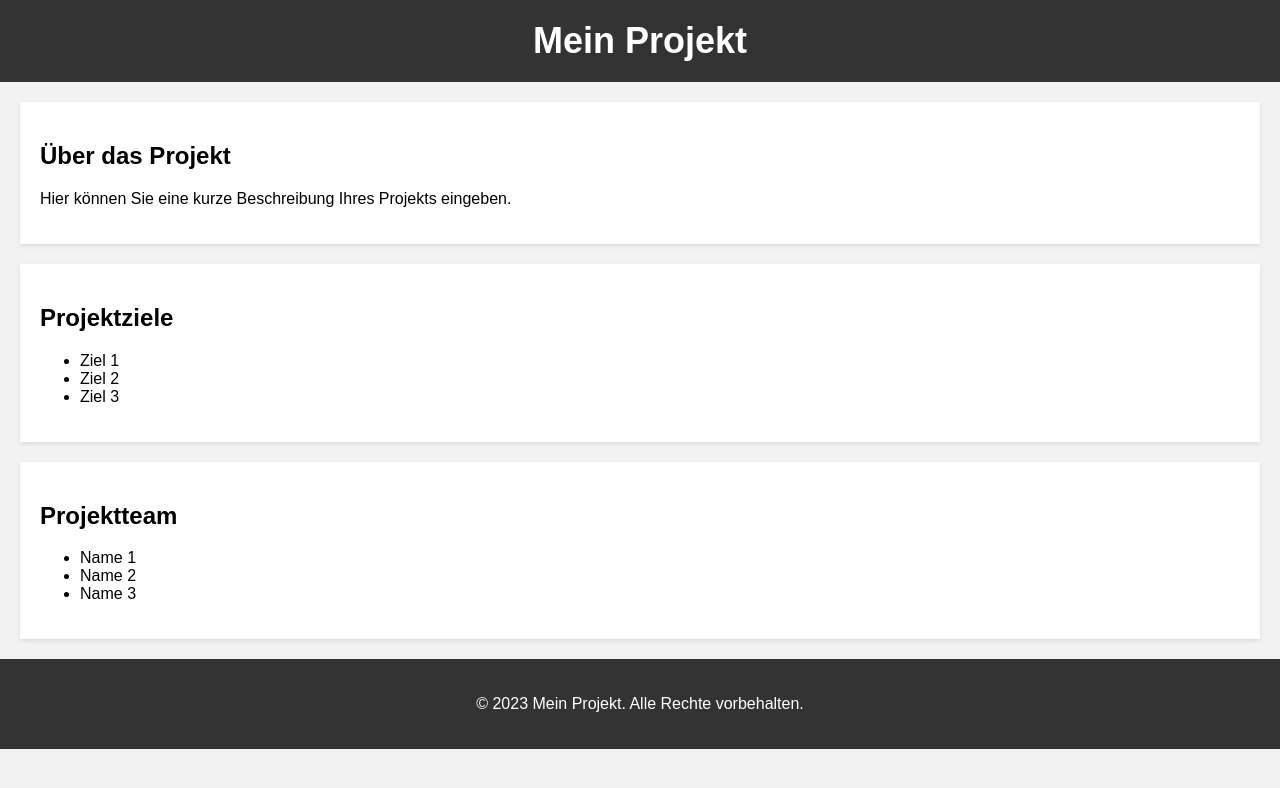
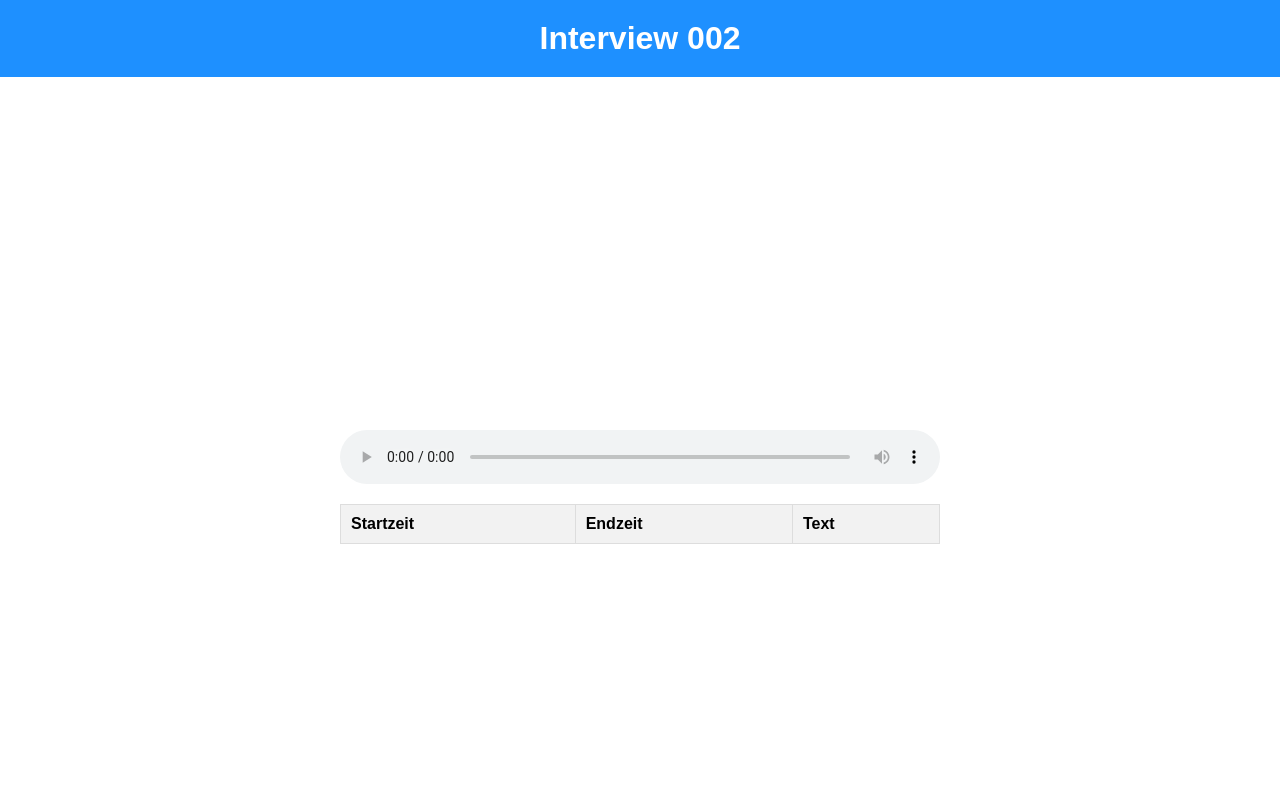
Before and after one commit to molpood/molpood.github.io, a plain HTML site: page index.html in a window 1280 px wide. Drawn offline with Linux system fonts and the light colour scheme.

```diff
--- a/index.html
+++ b/index.html
@@ -1,65 +1,127 @@
 <!DOCTYPE html>
-<html lang="en">
+<html lang="de">
 <head>
 	<meta charset="UTF-8">
-    <title>Mein Projekt</title>
+	<meta name="viewport" content="width=device-width, initial-scale=1.0">
+	<title>Interview 002</title>
 	<style>
 		body {
 			font-family: Arial, sans-serif;
+			padding: 0;
 			margin: 0;
-            padding: 0;
-            background-color: #f2f2f2;
 		}
+
 		header {
-            background-color: #333;
-            color: #fff;
+			background-color: #1E90FF;
+			color: white;
 			padding: 20px;
 			text-align: center;
 		}
+
 		h1 {
 			margin: 0;
-            font-size: 36px;
+			font-size: 2em;
 		}
-        section {
-            padding: 20px;
-            margin: 20px;
-            background-color: #fff;
-            box-shadow: 0 2px 4px rgba(0,0,0,.1);
+
+		main {
+			display: flex;
+			flex-direction: column;
+			align-items: center;
+			justify-content: center;
+			height: 100vh;
 		}
-        footer {
-            background-color: #333;
-            color: #fff;
-            padding: 20px;
-            text-align: center;
+
+		audio {
+			margin: 20px 0;
+			width: 90%;
+			max-width: 600px;
+		}
+
+		table {
+			border-collapse: collapse;
+			width: 90%;
+			max-width: 600px;
+		}
+
+		th, td {
+			padding: 10px;
+			border: 1px solid #ddd;
+			text-align: left;
+		}
+
+		th {
+			background-color: #f2f2f2;
+		}
+
+		tr:hover {
+			background-color: #f5f5f5;
+		}
+
+		.highlight {
+			background-color: #FFD700;
 		}
 	</style>
 </head>
 <body>
 	<header>
-        <h1>Mein Projekt</h1>
+		<h1>Interview 002</h1>
 	</header>
-    <section>
-        <h2>Über das Projekt</h2>
-        <p>Hier können Sie eine kurze Beschreibung Ihres Projekts eingeben.</p>
-    </section>
-    <section>
-        <h2>Projektziele</h2>
-        <ul>
-            <li>Ziel 1</li>
-            <li>Ziel 2</li>
-            <li>Ziel 3</li>
-        </ul>
-    </section>
-    <section>
-        <h2>Projektteam</h2>
-        <ul>
-            <li>Name 1</li>
-            <li>Name 2</li>
-            <li>Name 3</li>
-        </ul>
-    </section>
-    <footer>
-        <p>&copy; 2023 Mein Projekt. Alle Rechte vorbehalten.</p>
-    </footer>
+	<main>
+		<audio src="audio/Interview_002.m4a" controls></audio>
+		<table>
+			<thead>
+				<tr>
+					<th>Startzeit</th>
+					<th>Endzeit</th>
+					<th>Text</th>
+				</tr>
+			</thead>
+			<tbody id="transcript">
+			</tbody>
+		</table>
+	</main>
+	<script>
+		const audio = document.querySelector('#audio');
+		const transcriptTable = document.querySelector('#transcript-table');
+		const transcriptRows = transcriptTable.querySelectorAll('tr');
+		const transcriptData = [];
+
+		fetch('transcript/Interview_002.m4a_large.tsv')
+			.then(response => response.text())
+			.then(text => {
+				const rows = text.split('\n');
+				const headers = rows[0].split('\t');
+
+				for (let i = 1; i < rows.length; i++) {
+					const values = rows[i].split('\t');
+					if (values.length === headers.length) {
+						const row = { text: values[2] };
+						transcriptData.push(row);
+					}
+				}
+
+				transcriptRows.forEach(row => {
+					row.addEventListener('click', () => {
+						audio.currentTime = parseFloat(row.dataset.start);
+						audio.play();
+					});
+				});
+
+				audio.addEventListener('timeupdate', () => {
+					const currentTime = audio.currentTime;
+					const activeRow = transcriptData.find((row, index) => {
+						return currentTime >= parseFloat(transcriptRows[index].dataset.start) &&
+							   currentTime <= parseFloat(transcriptRows[index].dataset.end);
+					});
+
+					if (activeRow) {
+						transcriptRows.forEach(row => row.classList.remove('active'));
+						const activeRowElement = transcriptTable.querySelector(`tr:nth-child(${transcriptData.indexOf(activeRow) + 1})`);
+						activeRowElement.classList.add('active');
+					}
+				});
+			})
+			.catch(error => console.log(error));
+	</script>
 </body>
 </html>
```
Lines whose indentation alone changed are shown as unchanged.
